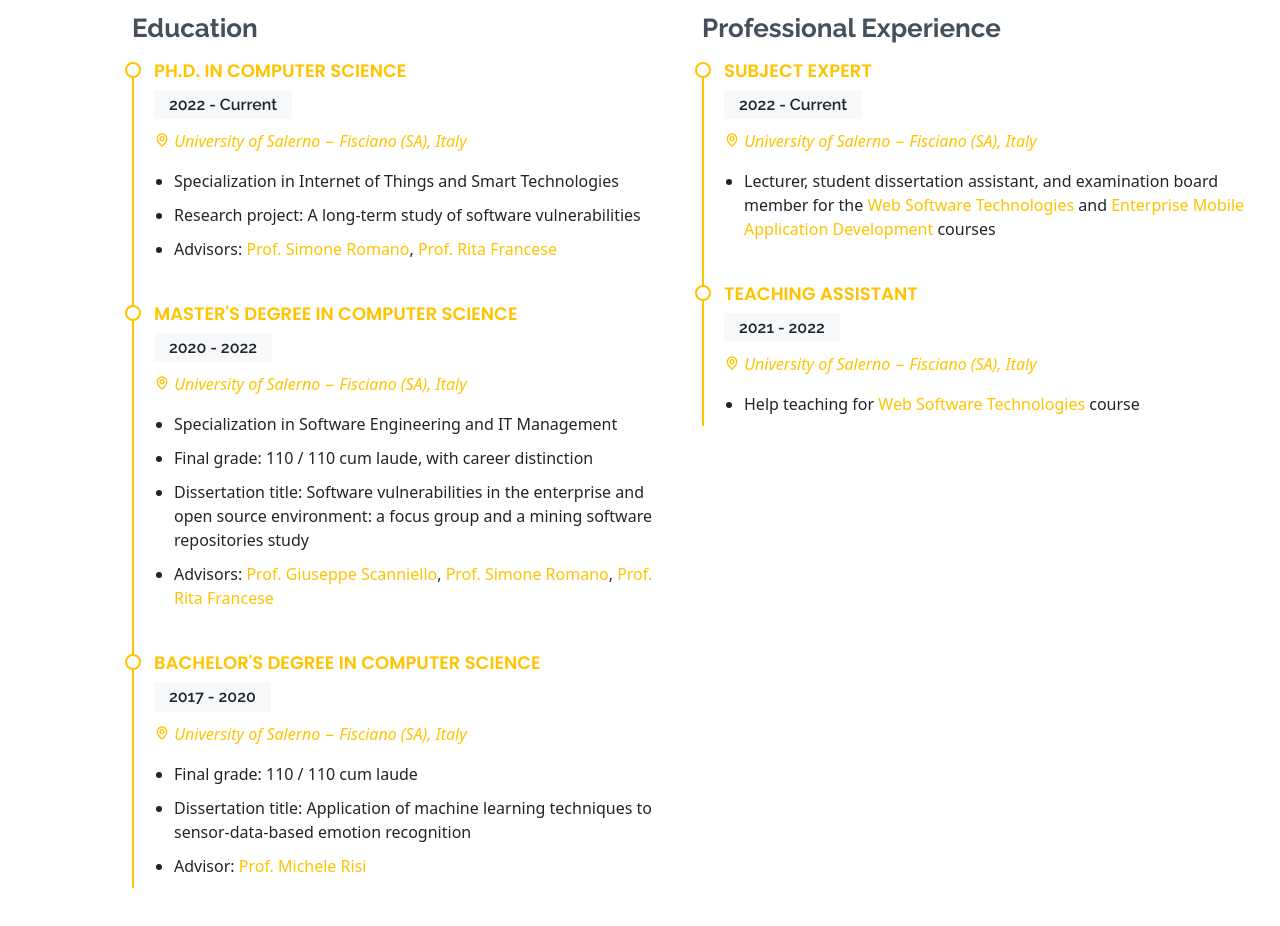
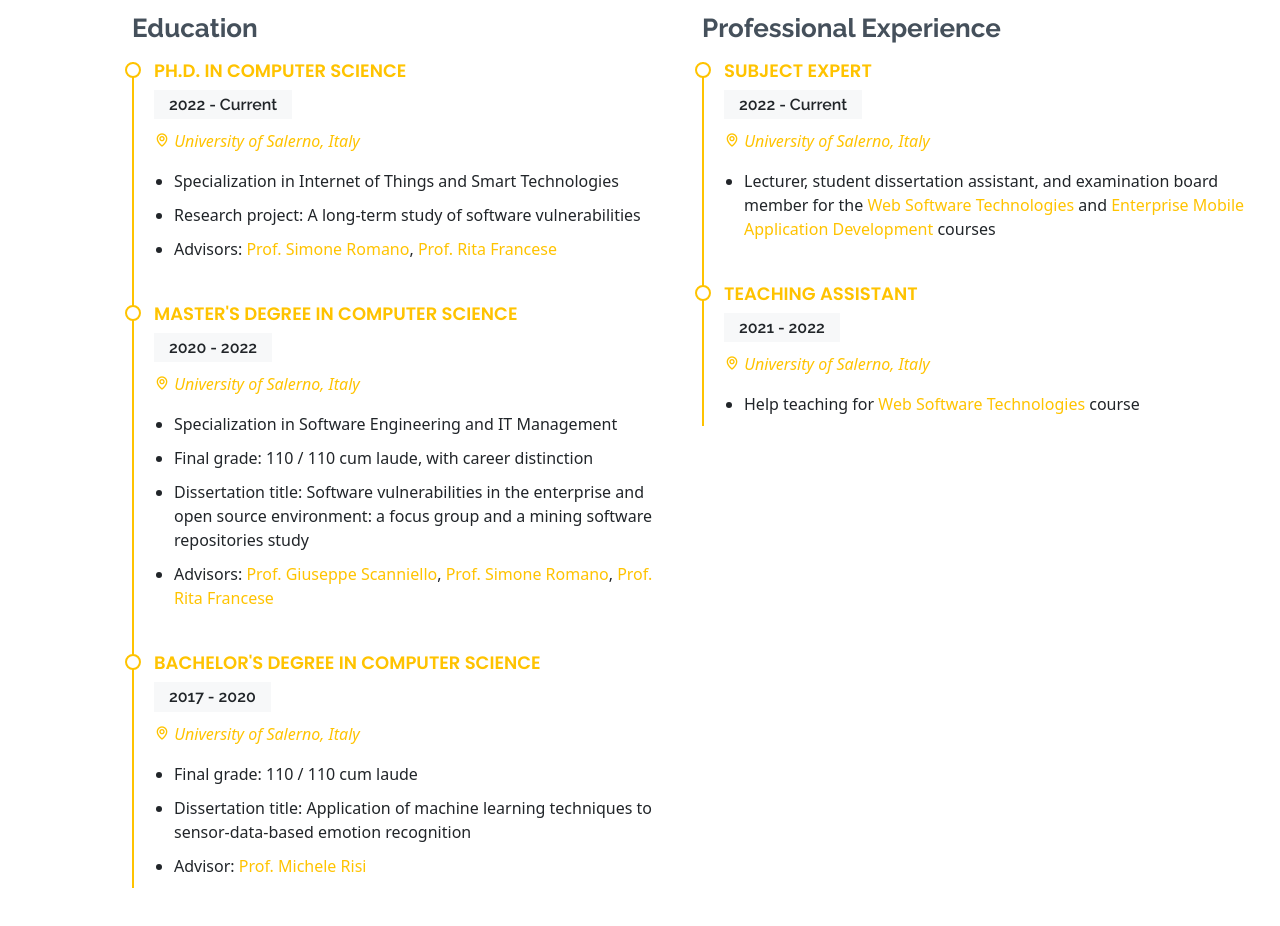
Before and after one commit to timetravel3/sabato-nocera.github.io, a plain HTML site: page index.html in a window 1280 px wide. Shown: the part 1560-2486 px from the top of the page. Drawn offline with Linux system fonts and the light colour scheme.

Commit message:
Remove university location

```diff
--- a/index.html
+++ b/index.html
@@ -281,8 +281,8 @@
                     <div class="resume-item">
                         <h4>Ph.D. in Computer Science</h4>
                         <h5>2022 - Current</h5>
-                        <p><em><a href="https://www.unisa.it/"><i class="bx bx-map"></i>&nbsp;University of Salerno −
-                            Fisciano (SA), Italy</a></em></p>
+                        <p><em><a href="https://www.unisa.it/"><i class="bx bx-map"></i>&nbsp;University of Salerno,
+                            Italy</a></em></p>
                         <ul>
                             <li>Specialization in Internet of Things and Smart Technologies</li>
                             <li>Research project: A long-term study of software vulnerabilities</li>
@@ -294,8 +294,8 @@
                     <div class="resume-item">
                         <h4>Master's Degree in Computer Science</h4>
                         <h5>2020 - 2022</h5>
-                        <p><em><a href="https://www.unisa.it/"><i class="bx bx-map"></i>&nbsp;University of Salerno −
-                            Fisciano (SA), Italy</a></em></p>
+                        <p><em><a href="https://www.unisa.it/"><i class="bx bx-map"></i>&nbsp;University of Salerno,
+                            Italy</a></em></p>
                         <ul>
                             <li>Specialization in Software Engineering and IT Management</li>
                             <li>Final grade: 110 / 110 cum laude, with career distinction</li>
@@ -313,8 +313,8 @@
                     <div class="resume-item">
                         <h4>Bachelor's Degree in Computer Science</h4>
                         <h5>2017 - 2020</h5>
-                        <p><em><a href="https://www.unisa.it/"><i class="bx bx-map"></i>&nbsp;University of Salerno −
-                            Fisciano (SA), Italy</a></em></p>
+                        <p><em><a href="https://www.unisa.it/"><i class="bx bx-map"></i>&nbsp;University of Salerno,
+                            Italy</a></em></p>
                         <ul>
                             <li>Final grade: 110 / 110 cum laude</li>
                             <li>Dissertation title: Application of machine learning techniques to sensor-data-based
@@ -331,8 +331,8 @@
                     <div class="resume-item">
                         <h4>Subject Expert</h4>
                         <h5>2022 - Current</h5>
-                        <p><em><a href="https://www.unisa.it/"><i class="bx bx-map"></i>&nbsp;University of Salerno −
-                            Fisciano (SA), Italy</a></em></p>
+                        <p><em><a href="https://www.unisa.it/"><i class="bx bx-map"></i>&nbsp;University of Salerno,
+                            Italy</a></em></p>
                         <ul>
                             <li>Lecturer, student dissertation assistant, and examination board member for the
                                 <a href="https://corsi.unisa.it/Informatica/en/teaching/course-units?anno=2022&id=511551">Web
@@ -347,8 +347,8 @@
                     <div class="resume-item">
                         <h4>Teaching Assistant</h4>
                         <h5>2021 - 2022</h5>
-                        <p><em><a href="https://www.unisa.it/"><i class="bx bx-map"></i>&nbsp;University of Salerno −
-                            Fisciano (SA), Italy</a></em></p>
+                        <p><em><a href="https://www.unisa.it/"><i class="bx bx-map"></i>&nbsp;University of Salerno,
+                            Italy</a></em></p>
                         <ul>
                             <li>Help teaching for
                                 <a href="https://corsi.unisa.it/Informatica/en/teaching/course-units?anno=2022&id=511551">Web
```
